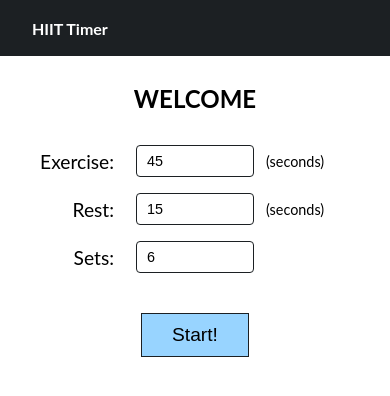
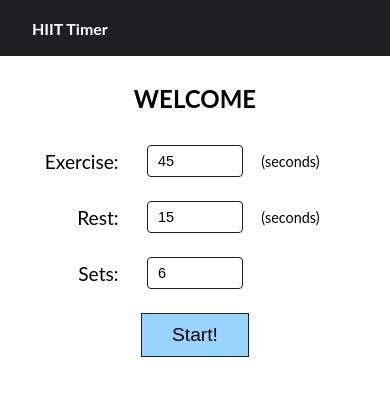
Before and after one commit to tecladocode/hiit-timer, a Flask app: page / in a window 390 px wide. Shown: the top 396 px of the page. Run offline with Flask 2, Linux system fonts and the light colour scheme.

Commit message:
Fixes the grid implementation in the form so that everything is always centered. Removes the form containers as they're no longer necessary with the new grid implementation. Adds a missing meta tag that was preventing the site working properly on small screens.

```diff
--- a/static/css/styles.css
+++ b/static/css/styles.css
@@ -1,8 +1,15 @@
+*,
+*::after,
+*::before {
+    box-sizing: inherit;
+}
+
 html {
     font-family: "Lato", Helvetica, sans-serif;
 }
 
 body {
+    box-sizing: border-box;
     max-width: 600px;
     margin: 0 auto;
 }
@@ -39,31 +46,35 @@ body {
 }
 
 .form {
-    display: flex;
-    flex-direction: column;
+    display: grid;
+    grid-template-columns: 1fr 1fr 1fr;
+    row-gap: 1.5rem;
+    column-gap: .75rem;
     align-items: center;
     font-size: 0.9rem;
+    width: auto;
+}
+
+@media screen and (min-width: 26rem) {
+    .form {
+        grid-template-columns: 1fr auto 1fr;
+    }
 }
 
 .form__button-container {
-    display: flex;
-    margin-top: 1.5rem;
-}
-
-.form__input-group {
     display: grid;
-    grid-template-columns: 1fr 1fr 1fr;
-    align-items: center;
-    column-gap: .75rem;
-    margin-bottom: 1rem;
+    justify-content: center;
+    grid-column: 1 / 4;
 }
 
 .form__input {
     max-width: 6rem;
+    width: 100%;
     border-radius: 4px;
     border: 1px solid #1c2023;
     padding: 7px 10px;
     font-size: inherit;
+    justify-self: center;
 }
 
 .form__label {
@@ -73,6 +84,7 @@ body {
 }
 
 .button {
+    grid-column: 2 / 3;
     font-size: 1.2rem;
     padding: 10px 30px;
     border: 1px solid #1c2023;
--- a/templates/base.jinja2
+++ b/templates/base.jinja2
@@ -2,6 +2,7 @@
 <head>
     <title>HIIT Timer</title>
     <link rel="stylesheet" href="{{ url_for('static', filename='css/styles.css') }}" />
+    <meta name="viewport" content="width=device-width, initial-scale=1">
 </head>
 <body>
     <div class="header"><h1 class="header__logo">HIIT Timer</h1></div>
--- a/templates/home.jinja2
+++ b/templates/home.jinja2
@@ -4,20 +4,17 @@
     <h2 class="heading">Welcome</h2>
 
     <form class="form" method="post">
-        <div class="form__input-group">
             <label class="form__label" for="exercise">Exercise:</label>
             <input class="form__input" type="number" name="exercise" id="exercise" value="45"/>
             <span class="units">(seconds)</span>
-        </div>
-        <div class="form__input-group">
+
             <label class="form__label" for="rest">Rest:</label>
             <input class="form__input" type="number" name="rest" id="rest" value="15"/>
             <span class="units">(seconds)</span>
-        </div>
-        <div class="form__input-group">
+
             <label class="form__label" for="sets">Sets:</label>
             <input class="form__input" type="number" name="sets" id="sets" value="6"/>
-        </div>
+
         <div class="form__button-container">
             <button class="button" type="submit">Start!</button>
         </div>
```
